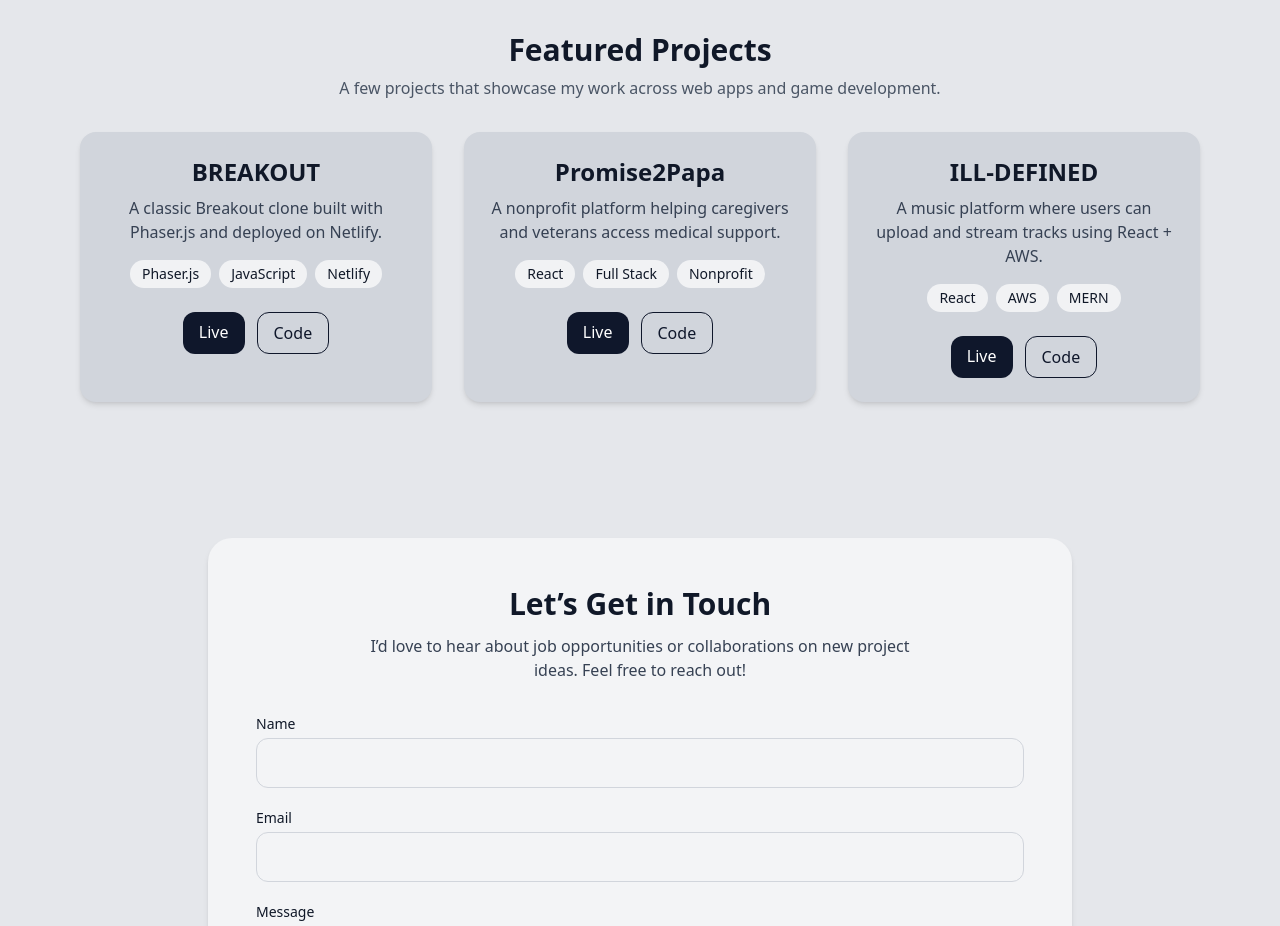
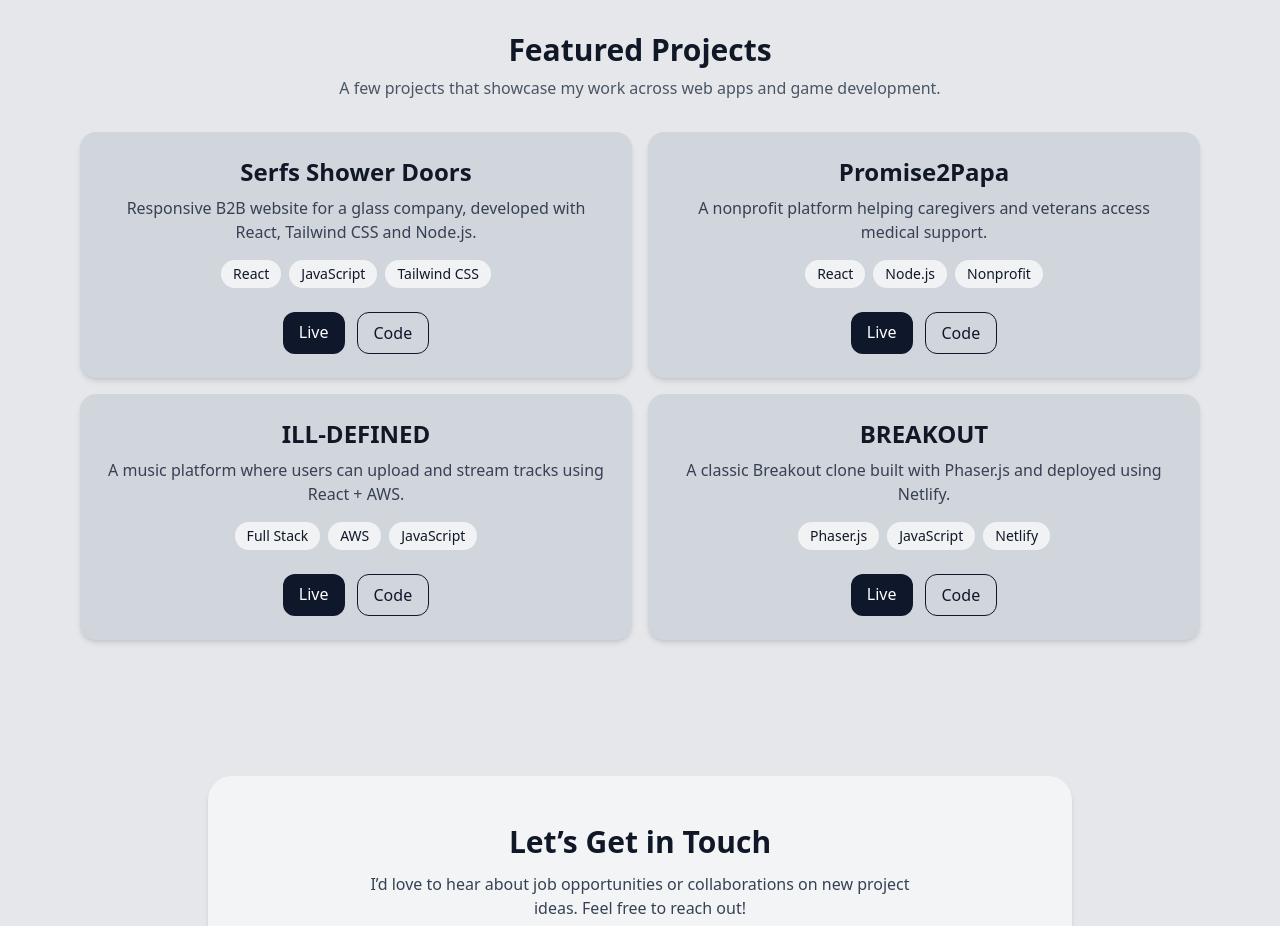
Before and after one commit to Robn8/ReactPortfolio, a React (Vite) app: page / in a window 1280 px wide. Shown: the part 1260-2186 px from the top of the page. Built offline with nearby package versions, Linux system fonts and the light colour scheme.

Commit message:
Featured projects section update

```diff
--- a/src/components/ProjectBtns.jsx
+++ b/src/components/ProjectBtns.jsx
@@ -1,6 +1,6 @@
 const ProjectBtns = () => {
     return (
-        <div className="grid grid-cols-1 md:grid-cols-3 gap-8 ">
+        <div className="grid grid-cols-1 md:grid-cols-4 gap-8 ">
 
             <a href="https://game-two.netlify.app/" target="blank">
                 <div className="bg-gray-300 p-6 rounded-2xl shadow-md">
--- a/src/components/Window.jsx
+++ b/src/components/Window.jsx
@@ -49,25 +49,32 @@ const sliderSettings = {
 
 const featuredProjects = [
     {
-      title: "BREAKOUT",
-      desc: "A classic Breakout clone built with Phaser.js and deployed on Netlify.",
-      live: "https://game-two.netlify.app/",
-      code: "https://github.com/Robn8/Breakout",
-      tags: ["Phaser.js", "JavaScript", "Netlify"],
+      title: "Serfs Shower Doors",
+      desc: "Responsive B2B website for a glass company, developed with React, Tailwind CSS and Node.js.",
+      live: "https://serfassociates.com/",
+      code: "https://github.com/Robn8/serfs",
+      tags: ["React", "JavaScript", "Tailwind CSS"],
     },
     {
       title: "Promise2Papa",
       desc: "A nonprofit platform helping caregivers and veterans access medical support.",
       live: "https://promise2papa.netlify.app/",
       code: "https://github.com/Robn8/Promise",
-      tags: ["React", "Full Stack", "Nonprofit"],
+      tags: ["React", "Node.js", "Nonprofit"],
     },
     {
       title: "ILL-DEFINED",
       desc: "A music platform where users can upload and stream tracks using React + AWS.",
       live: "https://ill-defined.com/",
       code: "https://github.com/jdbarrera/ill-defined",
-      tags: ["React", "AWS", "MERN"],
+      tags: ["Full Stack", "AWS", "JavaScript"],
+    },
+    {
+      title: "BREAKOUT",
+      desc: "A classic Breakout clone built with Phaser.js and deployed using Netlify.",
+      live: "https://game-two.netlify.app/",
+      code: "https://github.com/Robn8/Breakout",
+      tags: ["Phaser.js", "JavaScript", "Netlify"],
     },
   ];
 
@@ -154,7 +161,7 @@ const Window = () => {
           </p>
         </div>
 
-        <div className="grid grid-cols-1 md:grid-cols-3 gap-8">
+        <div className="grid grid-cols-1 md:grid-cols-2 gap-4">
           {featuredProjects.map((p) => (
             <div key={p.title} className="bg-gray-300 p-6 rounded-2xl shadow-md">
               <h3 className="text-2xl font-semibold mb-2 text-center">{p.title}</h3>
```
